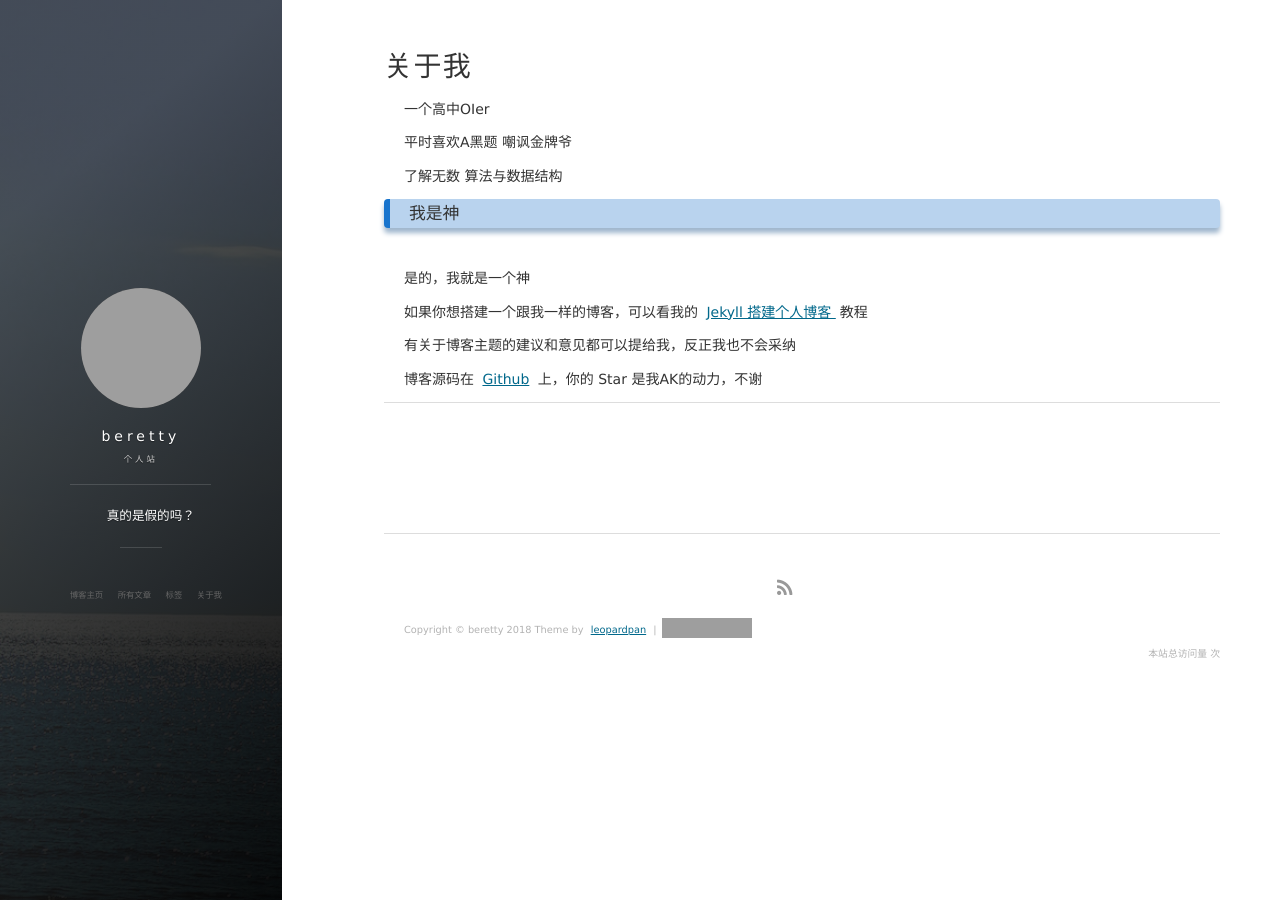
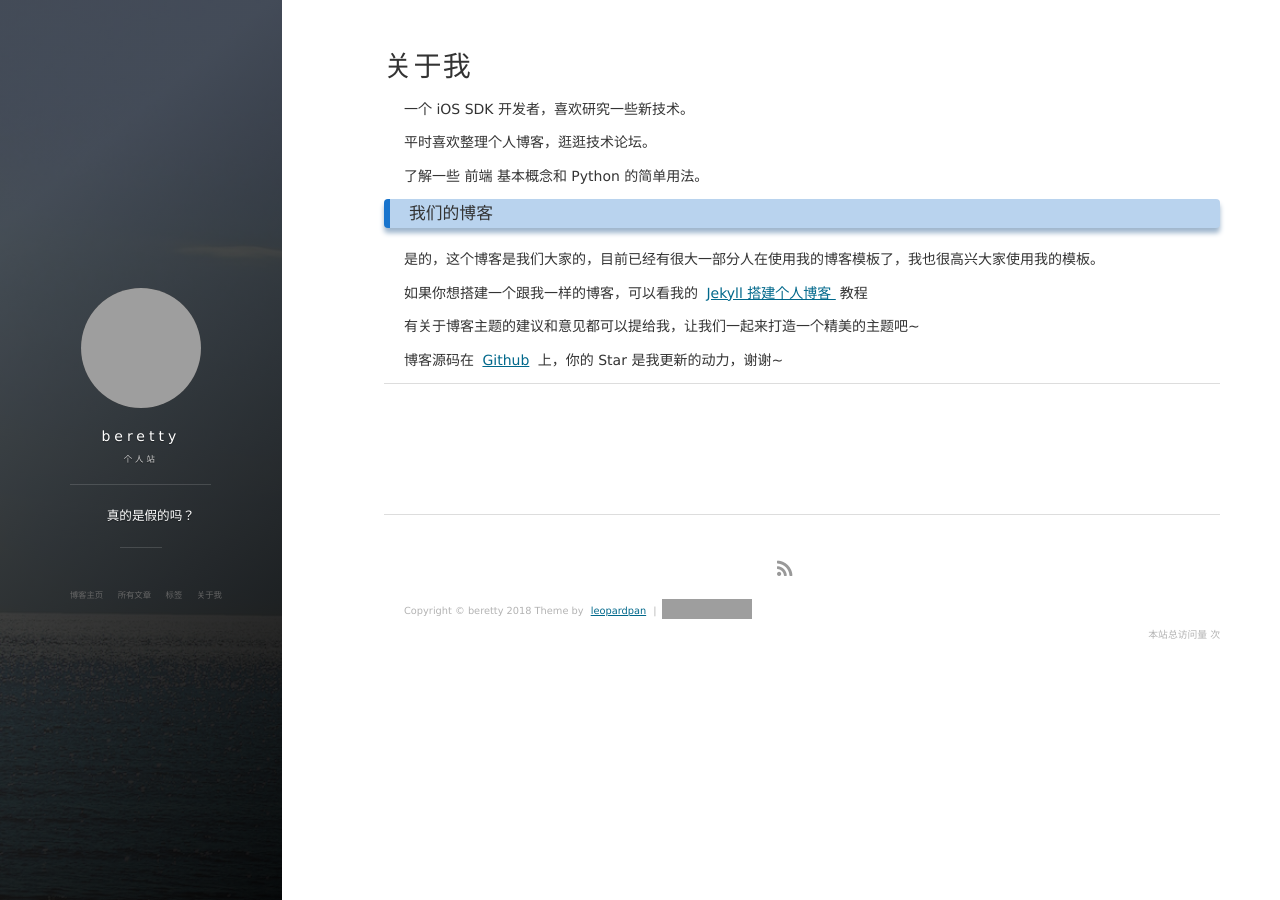
Before and after one commit to beretty/beretty.github.io, a Jekyll site: the page built from about.md, in a window 1280 px wide. Built offline with Jekyll 4.4.1, drawn with Linux system fonts in a browser that asks for light colours; nearby versions of some CDN libraries; comment, search, counter and statistics services are not loaded; grey boxes are pictures that could not be loaded.

Commit message:
Update about.md

```diff
--- a/about.md
+++ b/about.md
@@ -3,19 +3,20 @@ layout: page
 title: 关于我
 ---
 
-一个高中OIer
+一个 iOS SDK 开发者，喜欢研究一些新技术。
 <p>
-平时喜欢A黑题 嘲讽金牌爷
+平时喜欢整理个人博客，逛逛技术论坛。
 <p>
-了解无数 算法与数据结构
+了解一些 前端 基本概念和 Python 的简单用法。
 
 <p>
 
-<h3> 我是神 </h3>
+<h3> 我们的博客 </h3>
 
 <p>
 
-是的，我就是一个神
+是的，这个博客是我们大家的，目前已经有很大一部分人在使用我的博客模板了，我也很高兴大家使用我的模板。
+
 <p>
 
 如果你想搭建一个跟我一样的博客，可以看我的
@@ -24,11 +25,11 @@ title: 关于我
 
 <p>
 
-有关于博客主题的建议和意见都可以提给我，反正我也不会采纳
+有关于博客主题的建议和意见都可以提给我，让我们一起来打造一个精美的主题吧~
 
 <p>
 
-博客源码在 <a target="_blank" href='https://github.com/leopardpan/leopardpan.github.io/'>Github</a> 上，你的 Star 是我AK的动力，不谢
+博客源码在 <a target="_blank" href='https://github.com/leopardpan/leopardpan.github.io/'>Github</a> 上，你的 Star 是我更新的动力，谢谢~
 
 <p>
 
```
